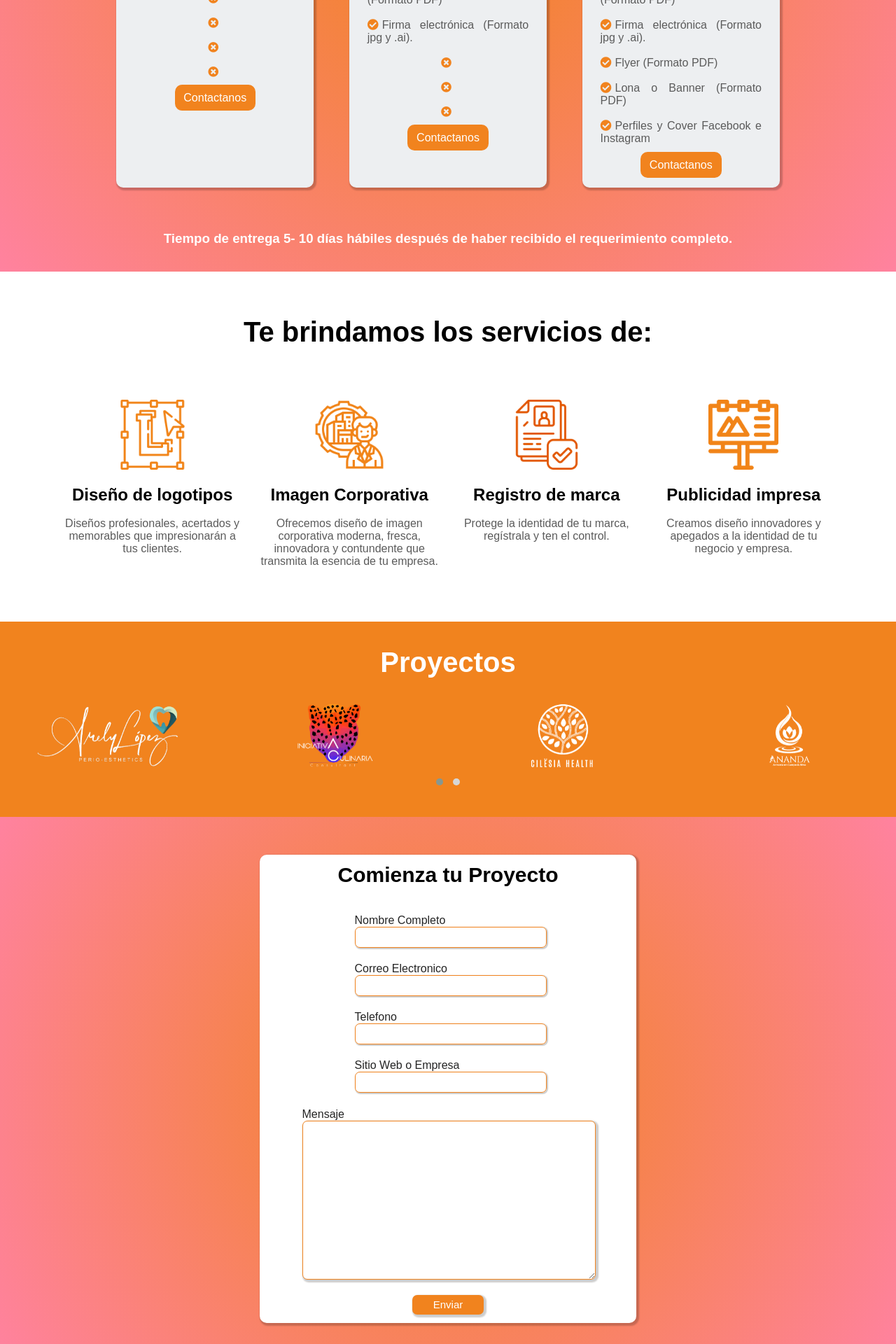
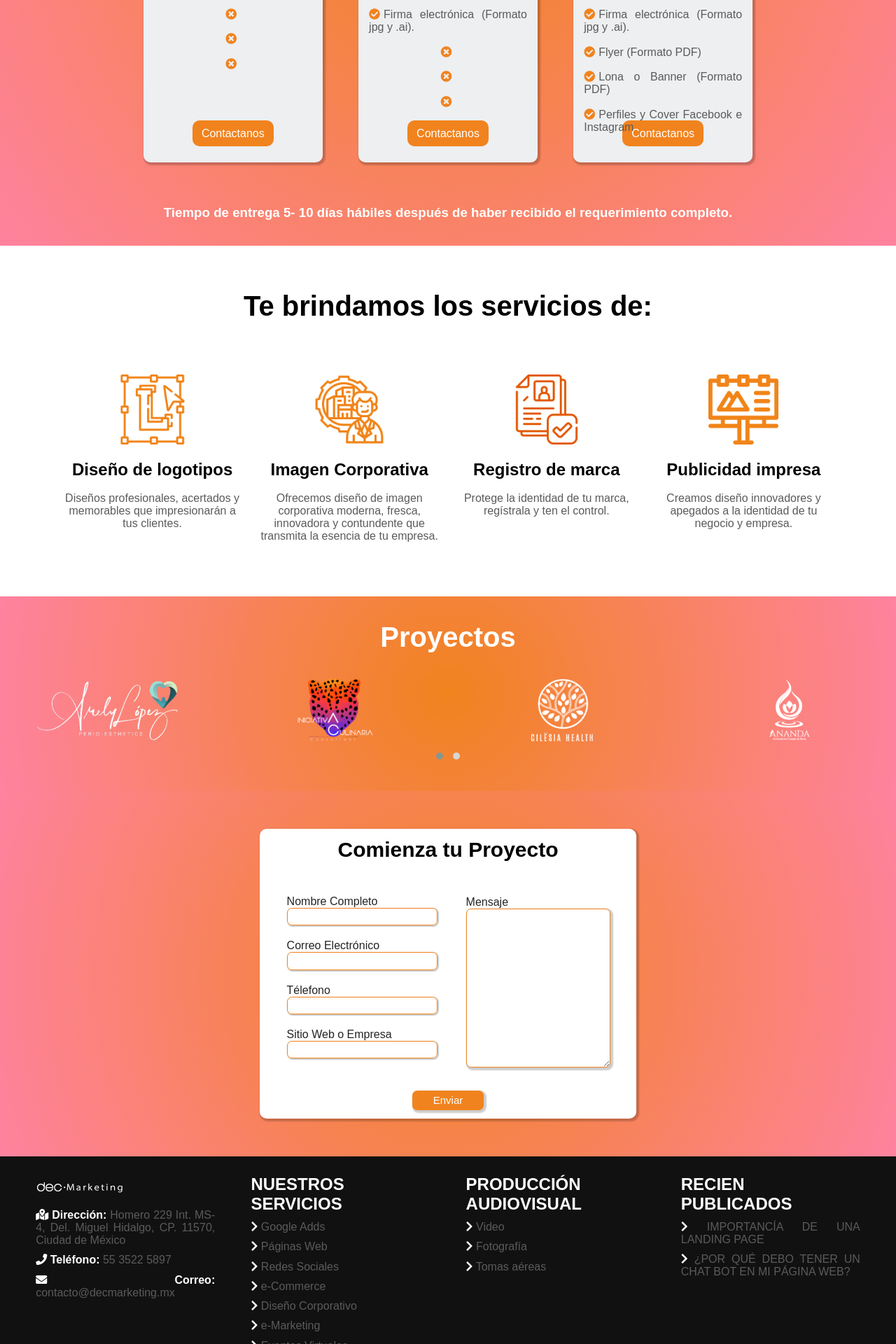
Before and after one commit to GungryNutria/design, a PHP site: page / in a window 1280 px wide. Shown: the part 1440-3360 px from the top of the page at 70% size. Run offline with PHP 8.4, Linux system fonts and the light colour scheme; some libraries are stand-ins or nearby versions; some web fonts are replaced.

Commit message:
Cambios realizados el 21/01/2022

```diff
--- a/index.php
+++ b/index.php
@@ -29,10 +29,14 @@
     <?php
     include 'src/widgets/contact.php';
     ?>
+    <?php
+    include 'src/widgets/footer.php';
+    ?>
     </center>
     <script src="https://cdnjs.cloudflare.com/ajax/libs/jquery/3.6.0/jquery.min.js" integrity="sha512-894YE6QWD5I59HgZOGReFYm4dnWc1Qt5NtvYSaNcOP+u1T9qYdvdihz0PPSiiqn/+/3e7Jo4EaG7TubfWGUrMQ==" crossorigin="anonymous" referrerpolicy="no-referrer"></script>
     <script src="https://cdnjs.cloudflare.com/ajax/libs/OwlCarousel2/2.3.4/owl.carousel.min.js" integrity="sha512-bPs7Ae6pVvhOSiIcyUClR7/q2OAsRiovw4vAkX+zJbw3ShAeeqezq50RIIcIURq7Oa20rW2n2q+fyXBNcU9lrw==" crossorigin="anonymous" referrerpolicy="no-referrer"></script>
     <script src="src/js/slider.js"></script>
     <script src="src/js/menu.js"></script>
+    <script src="src/js/body.js"></script>
 </body>
 </html>
--- a/src/css/about_styles.css
+++ b/src/css/about_styles.css
@@ -1,6 +1,13 @@
 .about-section{
+    visibility: hidden;
+    transition: visibility 0.3s linear,opacity 0.3s linear;
+    opacity:0;
     width: 100%;
     margin-top: 5%;
+}
+.about-active{
+    visibility: visible;
+    opacity: 1;
 }
 .about-section .title{
     font-size: 40px;
@@ -20,10 +27,23 @@
 }
 .about-section .about-container .about img{
     width: 100px;
+    transition: all 4s ease;
+}
+.about-section .about-container .about img:hover{
+    position: relative;
+    animation-name: image-animation;
+    animation-duration: 4s;
 }
 .about-section .about-container .about p{
     color: #5b5b5b;
 }
+@keyframes image-animation {
+    0%   {top:0px;}
+    25%  {top:-20px;}
+    50%  {top:20px;}
+    75%  {top:-20px;}
+    100% {top:0px;}
+  }
 @media screen and (max-width:1024px){
 }
 @media screen and (max-width:770px){
--- a/src/css/contact_styles.css
+++ b/src/css/contact_styles.css
@@ -1,7 +1,13 @@
 .contact-section{
     background: rgb(241,131,30);
+    transition: visibility 0.3s linear,opacity 0.3s linear;
+    opacity:0;
     background: radial-gradient(circle, rgba(241,131,30,1) 0%, rgba(255,130,159,1) 100%);
     width: 100%;
+}
+.contact-active{
+    visibility: visible;
+    opacity: 1;
 }
 .contact-section .title{
     color: #000;
@@ -25,18 +31,21 @@
     vertical-align: top;
     flex-flow: wrap;
 }
+.contact-section .form .form-container .form-box{
+    width: 40%;
+    padding: 2%;
+}
 .contact-section .form .form-container .form-box input{
     box-shadow: 1px 1px 1px 1px rgba(0, 0, 0, 0.2);
-    text-align: center;
     background-color: transparent;
     border: 1px solid rgb(241,131,30);
     color: #000;
     width: 100%;
-    padding: 1%;
-    font-size: 20px;
+    padding: 2%;
     border-radius: 7px;
     transition: all 1s;
 }
+
 .contact-section .form .form-container .form-box textarea{
     box-shadow: 2px 2px 2px 2px rgba(0, 0, 0, 0.2);
     border: 1px solid rgb(241,131,30);
@@ -52,6 +61,7 @@
     font-size: 15px;
     background-color: rgb(241,131,30);
     border: none;
+    cursor: pointer;
 }
 .contact-section .form .form-container .form-box input:focus{
     transition: all 1s;
@@ -75,9 +85,16 @@
     .contact-section .form .form-container .form-box {
         width: 90%;
     }
+    .contact-section .form .form-container .form-box input{
+        width: 90%;
+    }
+
 }
 @media screen and (max-width:600px){
     .contact-section .form{
         width: 90%;
     }
+    .contact-section .form .form-container .form-box input{
+        width: 90%;
+    }
 }
--- /dev/null
+++ b/src/css/footer_styles.css
@@ -0,0 +1,90 @@
+footer{
+    color: #fff;
+    width: 100%;
+}
+footer .footer-container{
+    background-color: #101110;
+    width: 100%;
+    display: flex;
+    flex-direction: row;
+    justify-content: center;
+    align-content: center;
+    text-align: justify;
+    flex-flow: wrap;
+    vertical-align: top;
+}
+footer .footer-container .footer-box{
+    margin: 2%;
+    text-align: justify;
+    width: 20%;
+}
+footer .footer-container .footer-box ul{
+    list-style: none;
+}
+footer .footer-container .footer-box ul li{
+    margin-top: 4%;
+}
+footer .footer-container .footer-box ul li a{
+    color: #5b5b5b;
+    text-decoration: none;
+    transition: all 1s;
+}
+footer .footer-container .footer-box ul li p{
+    color: #5b5b5b;
+}
+footer .footer-container .footer-box ul li p i{
+    color: #fff;
+}
+footer .footer-container .footer-box ul li a b{
+    color: #fff;
+}
+footer .footer-container .footer-box ul li p b{
+    color: #fff;
+}
+footer .footer-container .footer-box ul li a i{
+    color: #fff;
+}
+footer .footer-container .footer-box ul li a:hover{
+    color: #fff;
+    transition: all 1s;
+}
+footer .copyright-container{
+
+    width: 100%;
+    background-color: #1a1b1a;
+}
+footer .copyright-container .social-container{
+    width: 100%;
+    display: flex;
+    flex-direction: row;
+    justify-content: center;
+    align-content: center;
+    vertical-align: middle;
+    flex-flow: wrap;
+}
+footer .copyright-container .social-container .social-box{
+    vertical-align: middle;
+    margin: 5px;
+    color: #000;
+
+}
+footer .copyright-container .social-container .social-box a i{
+    background-color: #fff;
+    color: rgb(241,131,30);
+    padding: 10px;
+    width: 20px;
+    height: 20px;
+    font-size: 20px;
+    border-radius: 100%;
+    transition: all 1s;
+}
+footer .copyright-container .social-container .social-box a i:hover{
+    background-color: rgb(241,131,30);
+    color: #fff;
+    padding: 10px;
+    width: 20px;
+    height: 20px;
+    font-size: 20px;
+    border-radius: 100%;
+    transition: all 1s;
+}
--- a/src/css/header_styles.css
+++ b/src/css/header_styles.css
@@ -150,16 +150,18 @@ header .header_body .box_img img{
 }
 @media screen and (max-width:600px){
     header{
-        height: 80vh;
+        height: 100vh;
     }
     header .header_body .box_text{
-        width: 80%;
+        width: 90%;
     }
     header .header_body .box_img{
-        display: none;
-        position: absolute;
-        bottom: 0px;
-        right: 100px;
+        position: relative;
+        width: 100%;
+        height: 100%;
+    }
+    header .header_body .box_img{
+        margin-top: 20%;
     }
 
 }
--- a/src/css/logos_styles.css
+++ b/src/css/logos_styles.css
@@ -1,7 +1,14 @@
 .logos-section{
-    background-color: #f1831e;
+    visibility: hidden;
+    transition: visibility 0.3s linear,opacity 0.3s linear;
+    opacity:0;
+    background: radial-gradient(circle, rgba(241,131,30,1) 0%, rgba(255,130,159,1) 100%);
     margin-top: 5%;
     width: 100%;
+}
+.logos-active{
+    visibility: visible;
+    opacity: 1;
 }
 .logos-section h1{
     color: #fff;
--- a/src/css/packages_styles.css
+++ b/src/css/packages_styles.css
@@ -1,9 +1,16 @@
 .packages-section{
+    visibility: hidden;
+    transition: visibility 0.3s linear,opacity 0.3s linear;
+    opacity:0;
     height: 100%;
     position: relative;
     background: rgb(241,131,30);
     background: radial-gradient(circle, rgba(241,131,30,1) 0%, rgba(255,130,159,1) 100%);
     overflow: hidden;
+}
+.package-active{
+    visibility: visible;
+    opacity: 1;
 }
 .packages-section .title{
     font-size: 40px;
@@ -34,10 +41,11 @@
     cursor: pointer;
     background-color: #edeff1;
     box-shadow: 2px 2px 2px 2px rgba(0, 0, 0, 0.2);
-    padding: 1%;
+
     z-index: 10;
     margin: 2%;
     border-radius: 10px;
+
     width: 20%;
     transition: all 1s;
 
@@ -48,9 +56,7 @@
     width: 25%;
     position: relative;
 }
-.packages-section .packages-body .package:hover .package-button{
-    padding-bottom: 5%;
-}
+
 .packages-section .packages-body .package .package-header{
     height: 80px;
     width: 100%;
@@ -99,8 +105,10 @@
 .packages-section .packages-body .package .package-list{
     color: #5b5b5b;
 
+    margin: 1%;
     position: relative;
     margin-top: 3%;
+    height: 550px;
 }
 .packages-section .packages-body .package .package-list ul li{
     margin: 1%;
@@ -114,21 +122,16 @@
     color: #f1831e;
 }
 .packages-section .packages-body .package .package-list ul li .empty{
-    font-size: 15px;
     color: #f1831e;
-    font-weight: bold;
     text-align: center;
 
 }
 .packages-section .packages-body .package .package-button{
+
     width: 100%;
-    border-bottom-left-radius: 10px;
-    border-bottom-right-radius: 10px;
-    vertical-align: middle;
+    vertical-align: super;
     justify-content: center;
-    align-content: center;
-    padding-top: 4%;
-    padding-bottom: 4%;
+    height: 50px;
 }
 .packages-section .packages-body .package .package-button a{
     padding: 4% 5%;
@@ -147,7 +150,9 @@
     }
     .packages-section .packages-body .package .package-list{
         font-size: 12px;
+        height: 500px;
     }
+
 }
 @media screen and (max-width:770px){
     .packages-section .packages-body .package{
@@ -173,4 +178,8 @@
         padding: 30%;
 
     }
+    .packages-section .packages-body .package .package-list{
+        font-size: 12px;
+        height: 500px;
+    }
 }
--- a/src/widgets/about_us.php
+++ b/src/widgets/about_us.php
@@ -1,4 +1,4 @@
-<section class="about-section">
+<section class="about-section" id="servicios">
     <h1 class="title">Te brindamos los servicios de:</h1>
     <br><br>
     <div class="about-container">
--- a/src/widgets/contact.php
+++ b/src/widgets/contact.php
@@ -1,30 +1,30 @@
-<section class="contact-section">
+<section class="contact-section" id="contacto">
     <br><br><br>
-    <form action="" method="post" class="form">
+    <form action="src/php/sendEmail.php" method="post" class="form">
         <h1 class="title">Comienza tu Proyecto</h1>
         <br><br>
         <div class="form-container">
             <div class="form-box">
                 <p>Nombre Completo</p>
-                <input type="text" name="" id="">
+                <input type="text" name="nombre" id="" required>
                 <br><br>
-                <p>Correo Electronico</p>
-                <input type="email" name="" id="">
+                <p>Correo Electrónico</p>
+                <input type="email" name="correo" id="" required>
                 <br><br>
-                <p>Telefono</p>
-                <input type="text" name="" id="">
+                <p>Télefono</p>
+                <input type="tel" name="telefono" id="" pattern="[0-9]{10}" required>
                 <br><br>
                 <p>Sitio Web o Empresa</p>
-                <input type="text" name="" id="">
+                <input type="text" name="sitio" id="" required>
                 <br><br>
             </div>
             <div class="form-box">
                 <p>Mensaje</p>
-                <textarea name="" id="" cols="50" rows="15"></textarea>
+                <textarea name="mensaje" id="" cols="50" rows="15" required></textarea>
             </div>
         </div>
         <br>
-        <input type="submit" value="Enviar" class="button">
+        <input type="submit" value="Enviar" class="button" name="submit">
     </form>
     <br><br><br>
 </section>
--- /dev/null
+++ b/src/widgets/footer.php
@@ -0,0 +1,52 @@
+<footer>
+    <div class="footer-container">
+        <div class="footer-box">
+            <img src="src/assets/multimedia/logo-white.png" alt="">
+
+            <ul>
+                <li><p><i class="fas fa-map-marked-alt"></i> <b>Dirección: </b>Homero 229 Int. MS-4, Del. Miguel Hidalgo, CP. 11570, Ciudad de México</p></li>
+                <li><a href="tel:5535225897"><i class="fas fa-phone"></i> <b>Teléfono: </b>55 3522 5897</a></li>
+                <li><a href="mailto:contacto@decmarketing.mx"><i class="fas fa-envelope"></i> <b>Correo: </b>contacto@decmarketing.mx</a></li>
+            </ul>
+        </div>
+        <div class="footer-box">
+            <h2>NUESTROS SERVICIOS</h2>
+            <ul>
+                <li><a href="#"><i class="fas fa-chevron-right"></i> Google Adds</a></li>
+                <li><a href="#"><i class="fas fa-chevron-right"></i> Páginas Web</a></li>
+                <li><a href="#"><i class="fas fa-chevron-right"></i> Redes Sociales</a></li>
+                <li><a href="#"><i class="fas fa-chevron-right"></i> e-Commerce</a></li>
+                <li><a href="#"><i class="fas fa-chevron-right"></i> Diseño Corporativo</a></li>
+                <li><a href="#"><i class="fas fa-chevron-right"></i> e-Marketing</a></li>
+                <li><a href="#"><i class="fas fa-chevron-right"></i> Eventos Virtuales</a></li>
+            </ul>
+        </div>
+        <div class="footer-box">
+            <h2>PRODUCCIÓN AUDIOVISUAL</h2>
+            <ul>
+                <li><a href="#"><i class="fas fa-chevron-right"></i> Video</a></li>
+                <li><a href="#"><i class="fas fa-chevron-right"></i> Fotografía</a></li>
+                <li><a href="#"><i class="fas fa-chevron-right"></i> Tomas aéreas</a></li>
+            </ul>
+        </div>
+        <div class="footer-box">
+            <h2>RECIEN PUBLICADOS</h2>
+            <ul>
+                <li><a href="https://www.decmarketing.mx/k2-categories/la-importancia-de-una-landing-page-en-tu-estrategia-de-marketing"><i class="fas fa-chevron-right"></i> IMPORTANCÍA DE UNA LANDING PAGE</a></li>
+                <li><a href="https://www.decmarketing.mx/k2-categories/para-que-sirve-un-chatbot"><i class="fas fa-chevron-right"></i> ¿POR QUÉ DEBO TENER UN CHAT BOT EN MI PÁGINA WEB?</a></li>
+
+            </ul>
+        </div>
+    </div>
+    <div class="copyright-container">
+        <br><br>
+        <div class="social-container">
+            <div class="social-box"><a href=""><i class="fab fa-facebook-f"></i></a></div>
+            <div class="social-box"><a href=""><i class="fab fa-youtube"></i></a></div>
+            <div class="social-box"><a href=""><i class="fab fa-instagram"></i></a></div>
+        </div>
+        <br>
+        <p>Copyright © 2021 DEC Marketing. Todos los Derechos Reservados.</p>
+        <br>
+    </div>
+</footer>
--- a/src/widgets/header_body.php
+++ b/src/widgets/header_body.php
@@ -8,6 +8,8 @@
                 <a href="#">Contáctanos</a>
         </div>
         <div class="box_img">
+                <div class="img">
                 <img src="src/assets/multimedia/designer_life.svg" alt="">
+                </div>
         </div>
 </div>
--- a/src/widgets/libraries.php
+++ b/src/widgets/libraries.php
@@ -5,6 +5,7 @@
 <link rel="stylesheet" href="src/css/logos_styles.css">
 <link rel="stylesheet" href="src/css/about_styles.css">
 <link rel="stylesheet" href="src/css/contact_styles.css">
+<link rel="stylesheet" href="src/css/footer_styles.css">
 <link rel="stylesheet" href="https://use.fontawesome.com/releases/v5.6.1/css/all.css">
 <script src="https://ajax.googleapis.com/ajax/libs/jquery/3.2.1/jquery.min.js"></script>
 
--- a/src/widgets/logos.php
+++ b/src/widgets/logos.php
@@ -1,4 +1,4 @@
-<section class="logos-section">
+<section class="logos-section" id="proyectos">
     <br><br>
 <h1>Proyectos</h1>
 <br><br>
--- a/src/widgets/menu.php
+++ b/src/widgets/menu.php
@@ -8,9 +8,10 @@
         <div class="menu">
             <ul>
                 <li><a href="#">Home</a></li>
-                <li><a href="#">Paquetes</a></li>
-                <li><a href="#">Nosotros</a></li>
-                <li><a href="#">Contacto</a></li>
+                <li><a href="#paquetes">Paquetes</a></li>
+                <li><a href="#nosotros">Nosotros</a></li>
+                <li><a href="#proyectos">Proyectos</a></li>
+                <li><a href="#contacto">Contacto</a></li>
             </ul>
         </div>
     </nav>
--- a/src/widgets/packages.php
+++ b/src/widgets/packages.php
@@ -1,5 +1,5 @@
 
-<section class="packages-section">
+<section class="packages-section" id="paquetes">
     <div class="square">
 
     </div>
@@ -52,10 +52,8 @@
             </ul>
         </div>
         <div class="package-button">
+            <a href="#">Contactanos</a>
 
-            <a href="#">Contactanos</a>
-            <br>
-            <br>
         </div>
     </div>
     <div class="package">
```
Also changed, not shown: src/js/body.js (added, +20 -0 lines), src/php/sendEmail.php (added, +77 -0 lines), src/assets/multimedia/logo-white.png (added).
